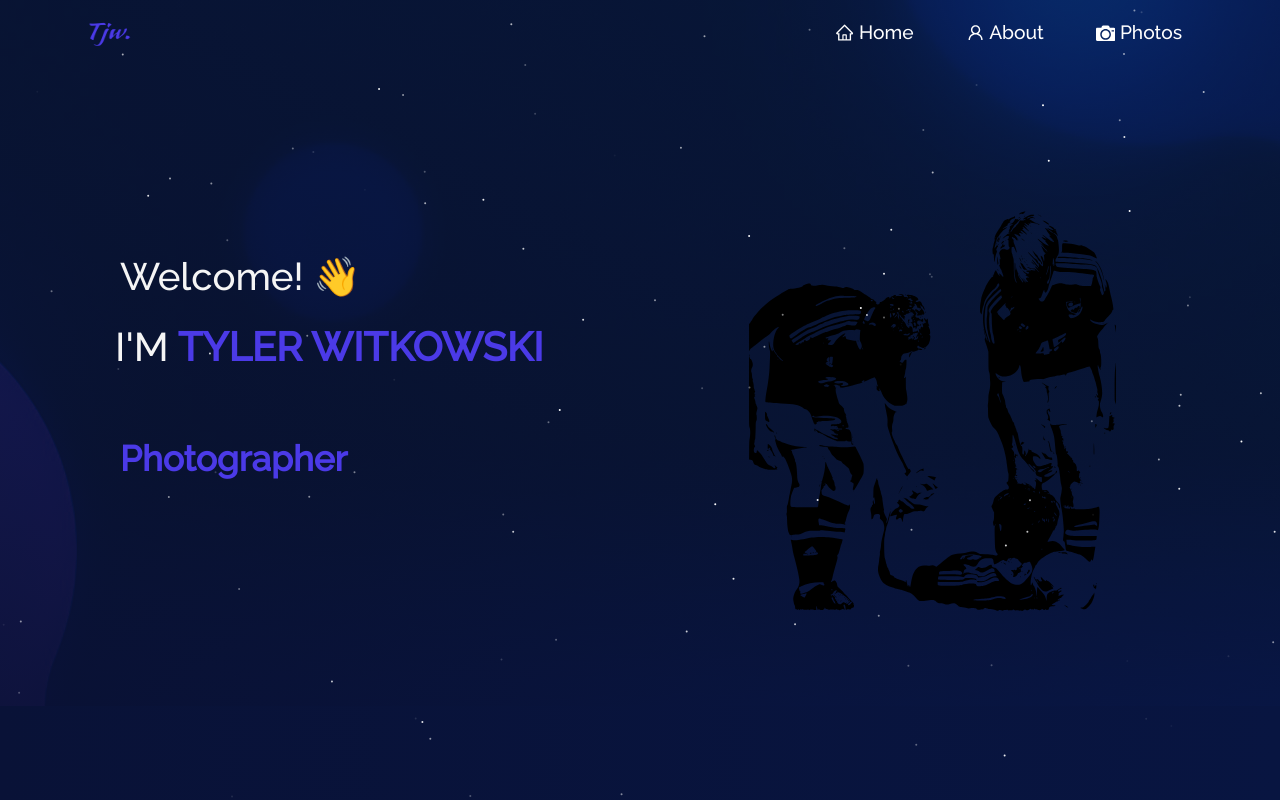
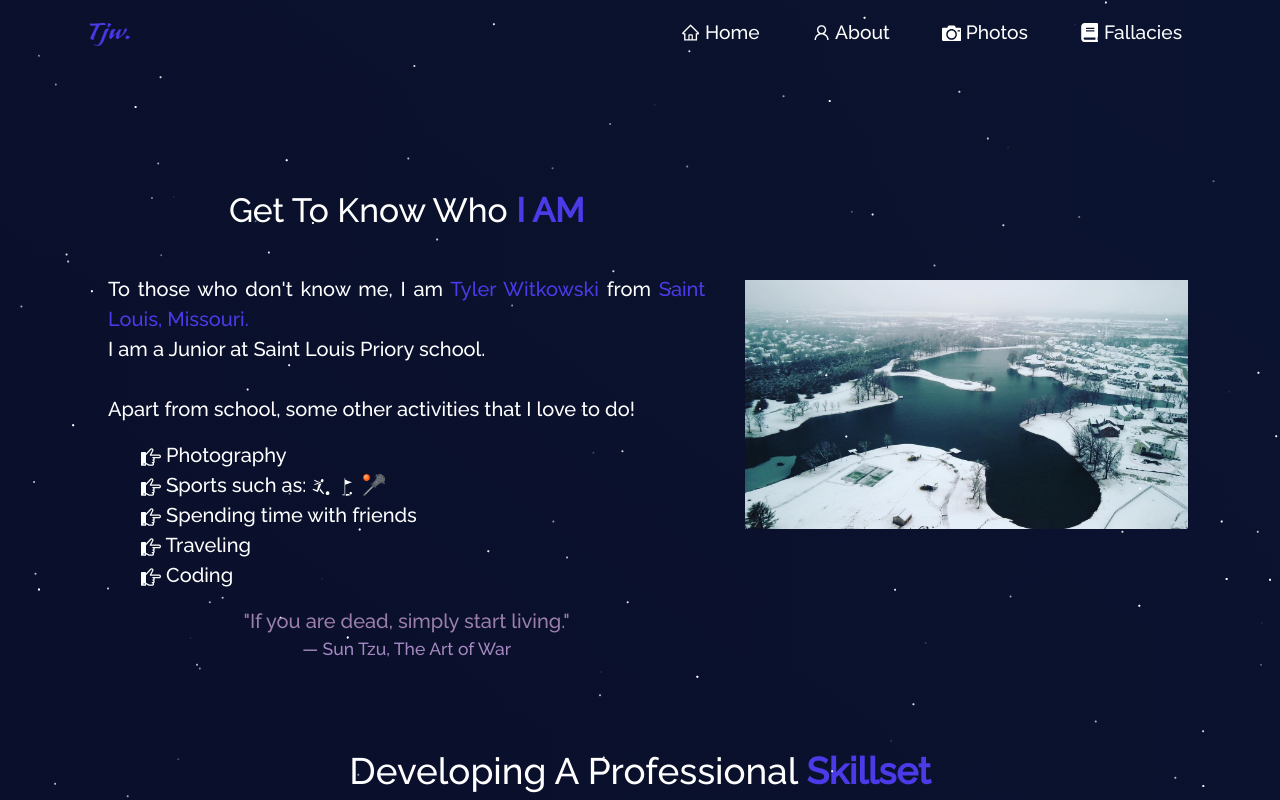
Before and after one commit to itstylerrr/website, a React (Create React App) app: page /fallacies in a window 1280 px wide. Before the commit this address led to /. Shown: the top 800 px of the page. Built offline with nearby package versions, Linux system fonts and the light colour scheme.

Commit message:
test new page

```diff
--- a/src/App.js
+++ b/src/App.js
@@ -6,11 +6,12 @@
 import Projects from "./components/Projects/Projects";
 import Footer from "./components/Footer";
 import Resume from "./components/Resume/ResumeNew";
+import Fallacies from "./components/Fallacies/Fallacies";
 import {
   BrowserRouter as Router,
   Route,
   Routes,
-  Navigate
+  Navigate,
 } from "react-router-dom";
 import ScrollToTop from "./components/ScrollToTop";
 import "./style.css";
@@ -39,7 +40,8 @@
           <Route path="/photos" element={<Projects />} />
           <Route path="/about" element={<About />} />
           <Route path="/resume" element={<Resume />} />
-          <Route path="*" element={<Navigate to="/"/>} />
+          <Route path="/fallacies" element={<Fallacies />} />
+          <Route path="*" element={<Navigate to="/" />} />
         </Routes>
         <Footer />
       </div>
--- /dev/null
+++ b/src/components/Fallacies/Fallacies.js
@@ -0,0 +1,55 @@
+import React from "react";
+import { Container, Row, Col } from "react-bootstrap";
+import Particle from "../Particle";
+import Github from "./Github";
+import Techstack from "./Techstack";
+import Aboutcard from "./FallaciesCard";
+import laptopImg from "../../Assets/about.png";
+import Toolstack from "./Toolstack";
+
+function About() {
+  return (
+    <Container fluid className="about-section">
+      <Particle />
+      <Container>
+        <Row style={{ justifyContent: "center", padding: "10px" }}>
+          <Col
+            md={7}
+            style={{
+              justifyContent: "center",
+              paddingTop: "30px",
+              paddingBottom: "50px",
+            }}
+          >
+            <h1 style={{ fontSize: "2.1em", paddingBottom: "20px" }}>
+              Get To Know Who <strong className="purple">I AM</strong>
+            </h1>
+            <Aboutcard />
+          </Col>
+          <Col
+            md={5}
+            style={{ paddingTop: "120px", paddingBottom: "50px" }}
+            className="about-img"
+          >
+            <img src={laptopImg} alt="about" className="img-fluid" />
+          </Col>
+        </Row>
+        <h1 className="project-heading">
+          Developing A Professional{" "}
+          <strong className="purple">Skillset </strong>
+        </h1>
+
+        <Techstack />
+
+        <h1 className="project-heading">
+          <strong className="purple">Tools</strong> I use
+        </h1>
+        <Toolstack />
+
+        <Github />
+      </Container>
+    </Container>
+  );
+}
+
+export default About;
--- /dev/null
+++ b/src/components/Fallacies/FallaciesCard.js
@@ -0,0 +1,49 @@
+import React from "react";
+import Card from "react-bootstrap/Card";
+import { ImPointRight } from "react-icons/im";
+import { GiSoccerKick, GiGolfFlag } from "react-icons/gi";
+
+function AboutCard() {
+  return (
+    <Card className="quote-card-view">
+      <Card.Body>
+        <blockquote className="blockquote mb-0">
+          <p style={{ textAlign: "justify" }}>
+            To those who don't know me, I am{" "}
+            <span className="purple">Tyler Witkowski </span>
+            from <span className="purple"> Saint Louis, Missouri.</span>
+            <br />I am a Junior at Saint Louis Priory school.
+            <br />
+            <br />
+            Apart from school, some other activities that I love to do!
+          </p>
+          <ul>
+            <li className="about-activity">
+              <ImPointRight /> Photography
+            </li>
+            <li className="about-activity">
+              <ImPointRight /> Sports such as: <GiSoccerKick /> <GiGolfFlag />{" "}
+              🥍
+            </li>
+            <li className="about-activity">
+              <ImPointRight /> Spending time with friends
+            </li>
+            <li className="about-activity">
+              <ImPointRight /> Traveling
+            </li>
+            <li className="about-activity">
+              <ImPointRight /> Coding
+            </li>
+          </ul>
+
+          <p style={{ color: "rgb(155 126 172)" }}>
+            "If you are dead, simply start living."{" "}
+          </p>
+          <footer className="blockquote-footer">Sun Tzu, The Art of War</footer>
+        </blockquote>
+      </Card.Body>
+    </Card>
+  );
+}
+
+export default AboutCard;
--- a/src/components/Navbar.js
+++ b/src/components/Navbar.js
@@ -5,6 +5,7 @@
 import logo from "../Assets/logo.png";
 import { Link } from "react-router-dom";
 import { ImCamera } from "react-icons/im";
+import { FaBook } from "react-icons/fa";
 import { AiOutlineHome, AiOutlineUser } from "react-icons/ai";
 
 function NavBar() {
@@ -70,6 +71,16 @@
               </Nav.Link>
             </Nav.Item>
 
+            <Nav.Item>
+              <Nav.Link
+                as={Link}
+                to="/fallacies"
+                onClick={() => updateExpanded(false)}
+              >
+                <FaBook style={{ marginBottom: "2px" }} /> Fallacies
+              </Nav.Link>
+            </Nav.Item>
+
             {/* <Nav.Item>
               <Nav.Link
                 as={Link}
```
